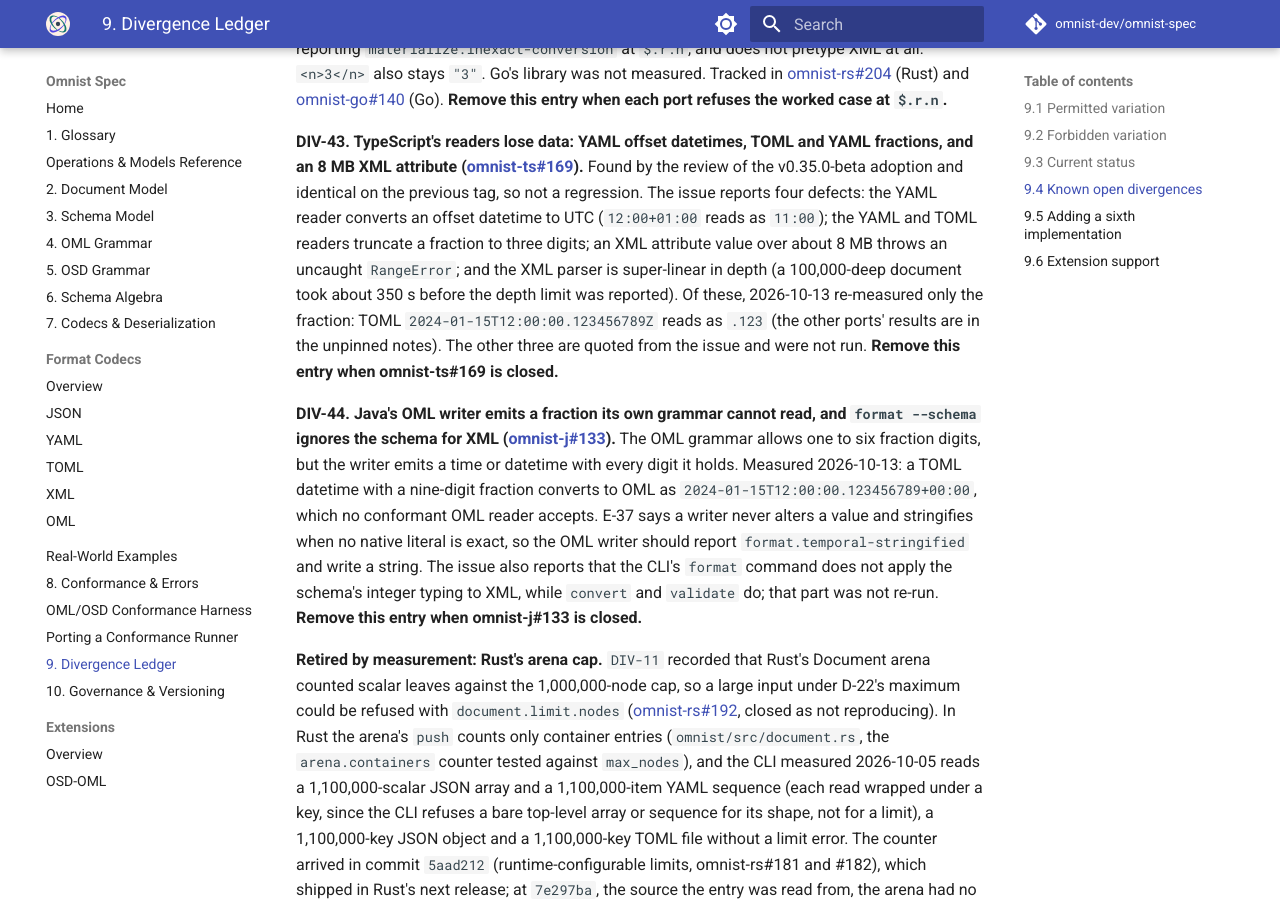
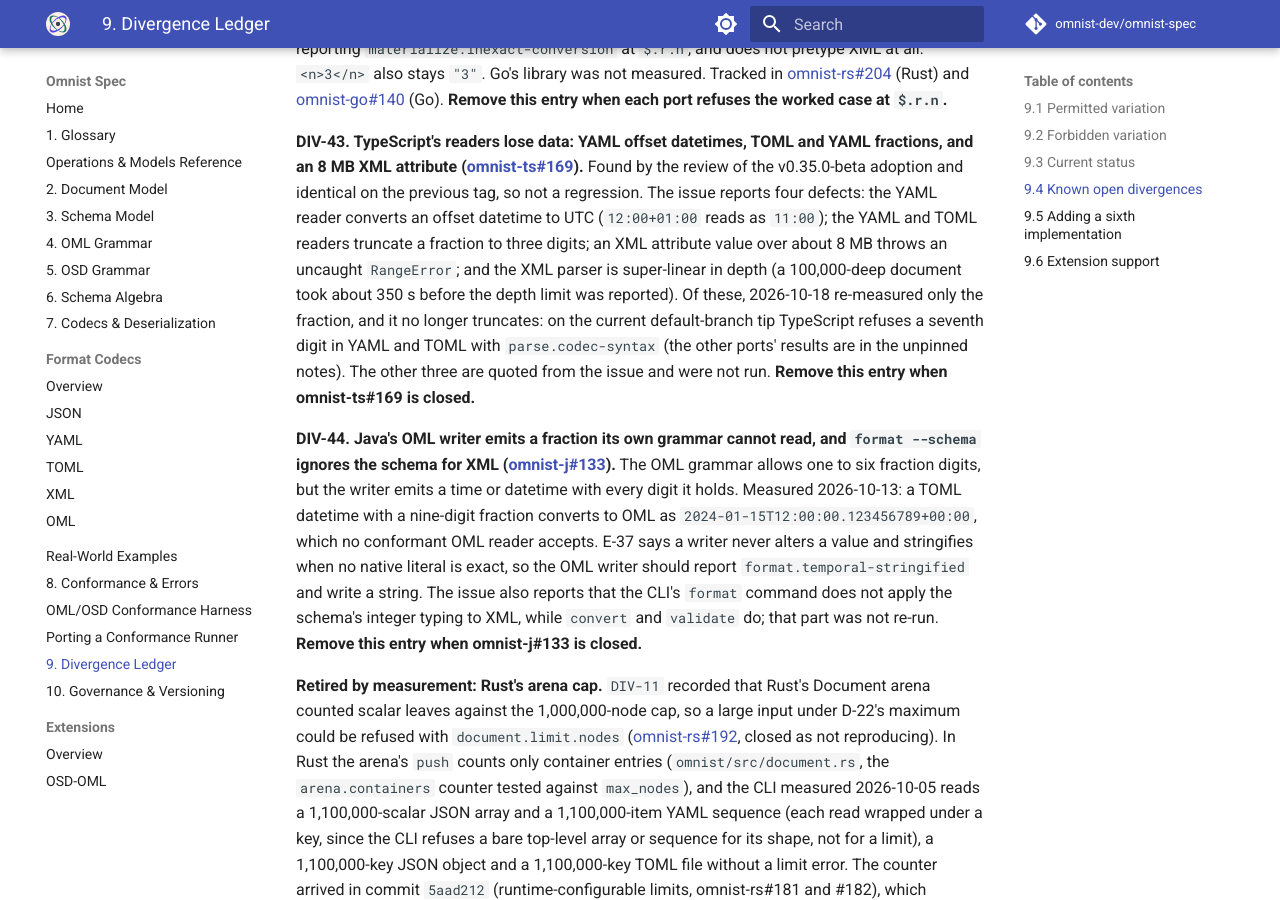
Before and after one commit to omnist-dev/omnist-spec, an MkDocs documentation site: the page built from docs/09-divergence-ledger.md, in a window 1280 px wide and 900 px high, scrolled down 8987 px. Built offline with MkDocs 1.6.1 and Material for MkDocs 9.7.7, drawn with Linux system fonts in a browser that asks for light colours; comment, search, counter and statistics services are not loaded.

Commit message:
Update DIV-43 to the current TypeScript fraction behaviour
Co-Authored-By: Claude Sonnet 5.5 <noreply@anthropic.com>

```diff
--- a/docs/09-divergence-ledger.md
+++ b/docs/09-divergence-ledger.md
@@ -406,9 +406,10 @@ converts an offset datetime to UTC (`12:00+01:00` reads as `11:00`); the YAML an
 TOML readers truncate a fraction to three digits; an XML attribute value over
 about 8 MB throws an uncaught `RangeError`; and the XML parser is super-linear
 in depth (a 100,000-deep document took about 350 s before the depth limit was
-reported). Of these, 2026-10-13 re-measured only the fraction: TOML
-`2024-01-15T12:00:00.123456789Z` reads as `.123` (the other ports' results are in
-the unpinned notes). The other three are quoted from the issue and were not run.
+reported). Of these, 2026-10-18 re-measured only the fraction, and it no longer
+truncates: on the current default-branch tip TypeScript refuses a seventh digit in
+YAML and TOML with `parse.codec-syntax` (the other ports' results are in the
+unpinned notes). The other three are quoted from the issue and were not run.
 **Remove this entry when omnist-ts#169 is closed.**
 
 **DIV-44. Java's OML writer emits a fraction its own grammar cannot read, and `format --schema` ignores the schema for XML ([omnist-j#133](https://github.com/omnist-dev/omnist-j/issues/133)).**
```
